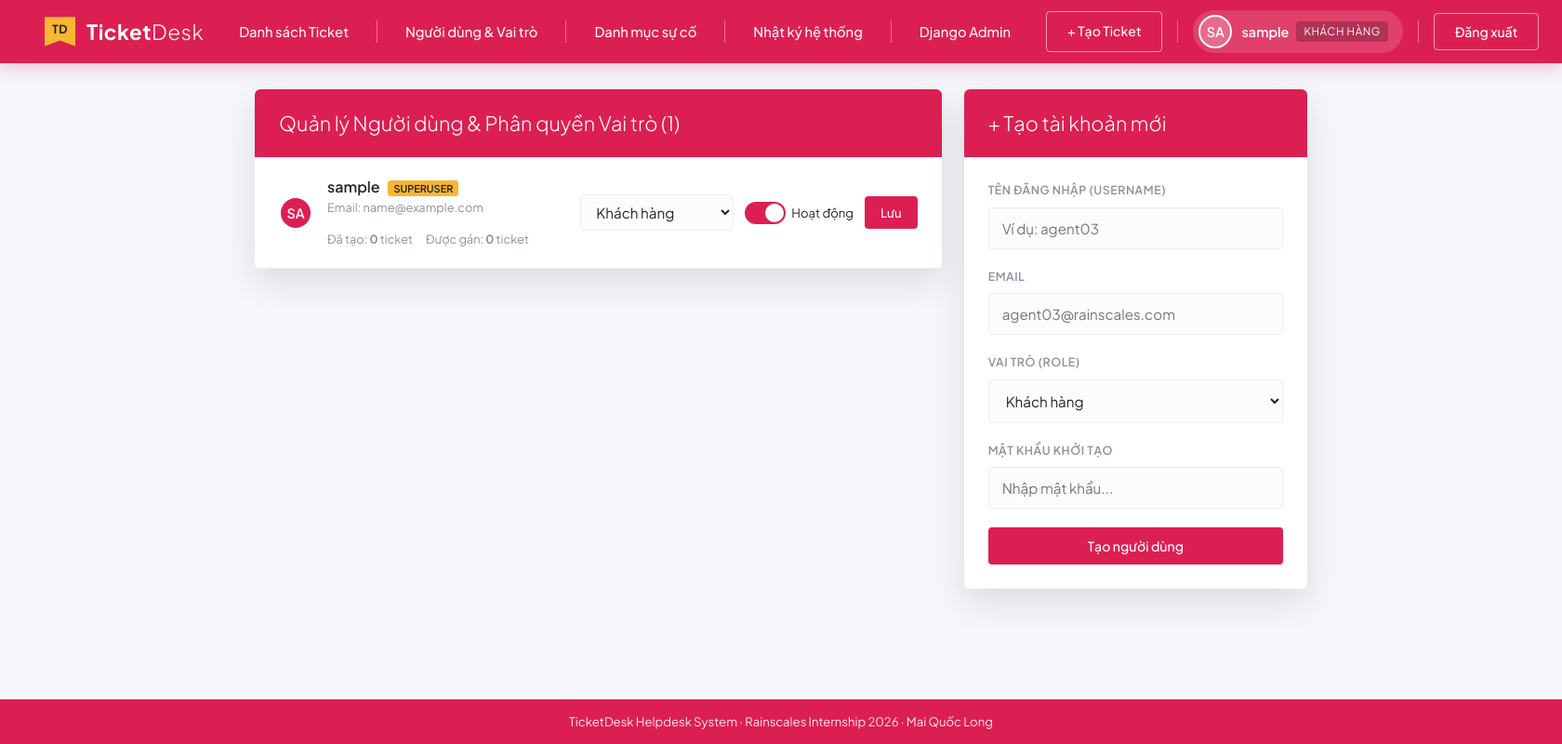
After one commit to MaiQuoclong/ticketdesk, a Django app: page /manage/users/ in a window 1680 px wide. The commit adds this page. Shown: the whole page at 93% size. Run offline with Django 5.2, Linux system fonts and the light colour scheme; the visitor is signed in with stand-in values (Sample User, id 1); data comes from the database, SQL or seed files in the repository; data that the repository does not hold is empty.

Commit message:
feat(ui): bổ sung màn hình quản lý người dùng, danh mục, nhật ký và căn chỉnh navbar

```diff
--- a/apps/tickets/urls.py
+++ b/apps/tickets/urls.py
@@ -7,6 +7,9 @@ app_name = "tickets"
 urlpatterns = [
     path("", views.TicketListView.as_view(), name="list"),
     path("new/", views.TicketCreateView.as_view(), name="create"),
+    path("manage/users/", views.manage_users_view, name="manage_users"),
+    path("manage/categories/", views.manage_categories_view, name="manage_categories"),
+    path("manage/history/", views.manage_history_view, name="manage_history"),
     path("<uuid:pk>/", views.TicketDetailView.as_view(), name="detail"),
     path("<uuid:pk>/edit/", views.TicketUpdateView.as_view(), name="edit"),
     path("<uuid:pk>/assign/", views.ticket_assign_view, name="assign"),
--- a/apps/tickets/views.py
+++ b/apps/tickets/views.py
@@ -1,9 +1,9 @@
 from django.contrib import messages
 from django.contrib.auth.decorators import login_required
 from django.contrib.auth.mixins import LoginRequiredMixin
-from django.db.models import Count, Q
+from django.db.models import Count, ProtectedError, Q
 from django.http import Http404, HttpRequest, HttpResponse
-from django.shortcuts import get_object_or_404, redirect
+from django.shortcuts import get_object_or_404, redirect, render
 from django.urls import reverse_lazy
 from django.views.decorators.http import require_POST
 from django.views.generic import CreateView, DetailView, ListView, UpdateView
@@ -11,7 +11,7 @@ from django.views.generic import CreateView, DetailView, ListView, UpdateView
 from apps.accounts.models import User
 
 from .forms import CommentForm, TicketForm
-from .models import Category, Ticket
+from .models import Category, Ticket, TicketHistory
 from .services import (
     TicketServiceError,
     add_comment,
@@ -190,3 +190,126 @@ def ticket_comment_view(request: HttpRequest, pk) -> HttpResponse:
     else:
         messages.error(request, "Nội dung bình luận không hợp lệ.")
     return redirect("tickets:detail", pk=pk)
+
+
+def _check_manager(request: HttpRequest) -> bool:
+    return request.user.is_authenticated and (
+        request.user.role == User.Role.MANAGER or request.user.is_staff
+    )
+
+
+@login_required
+def manage_users_view(request: HttpRequest) -> HttpResponse:
+    if not _check_manager(request):
+        messages.error(request, "Chỉ Quản lý hoặc Admin mới có quyền quản lý người dùng.")
+        return redirect("tickets:list")
+
+    if request.method == "POST":
+        action = request.POST.get("action")
+        if action == "create_user":
+            username = (request.POST.get("username") or "").strip()
+            email = (request.POST.get("email") or "").strip()
+            password = request.POST.get("password") or ""
+            role = request.POST.get("role") or User.Role.CUSTOMER
+            if not username or not password:
+                messages.error(request, "Vui lòng nhập đầy đủ tên đăng nhập và mật khẩu.")
+            elif User.objects.filter(username=username).exists():
+                messages.error(request, f"Tài khoản '{username}' đã tồn tại.")
+            else:
+                User.objects.create_user(
+                    username=username,
+                    email=email,
+                    password=password,
+                    role=role if role in User.Role.values else User.Role.CUSTOMER,
+                    is_staff=(role == User.Role.MANAGER),
+                )
+                messages.success(request, f"Đã tạo tài khoản '{username}' thành công!")
+        elif action == "update_user":
+            user_id = request.POST.get("user_id")
+            target = get_object_or_404(User, pk=user_id)
+            new_role = request.POST.get("role")
+            is_active = request.POST.get("is_active") == "on"
+            if new_role in User.Role.values:
+                target.role = new_role
+            if target != request.user:
+                target.is_active = is_active
+            target.save(update_fields=["role", "is_active"])
+            messages.success(request, f"Đã cập nhật quyền cho tài khoản '{target.username}'.")
+        return redirect("tickets:manage_users")
+
+    users = User.objects.annotate(
+        created_count=Count("created_tickets", distinct=True),
+        assigned_count=Count("assigned_tickets", distinct=True),
+    ).order_by("-date_joined")
+    return render(
+        request,
+        "tickets/manage_users.html",
+        {"users_list": users, "role_choices": User.Role.choices},
+    )
+
+
+@login_required
+def manage_categories_view(request: HttpRequest) -> HttpResponse:
+    if not _check_manager(request):
+        messages.error(request, "Chỉ Quản lý hoặc Admin mới có quyền quản lý danh mục.")
+        return redirect("tickets:list")
+
+    if request.method == "POST":
+        action = request.POST.get("action")
+        if action == "create":
+            name = (request.POST.get("name") or "").strip()
+            description = (request.POST.get("description") or "").strip()
+            if not name:
+                messages.error(request, "Tên danh mục không được để trống.")
+            elif Category.objects.filter(name__iexact=name).exists():
+                messages.error(request, f"Danh mục '{name}' đã tồn tại.")
+            else:
+                Category.objects.create(name=name, description=description)
+                messages.success(request, f"Đã thêm danh mục '{name}'.")
+        elif action == "update":
+            cat = get_object_or_404(Category, pk=request.POST.get("category_id"))
+            name = (request.POST.get("name") or "").strip()
+            description = (request.POST.get("description") or "").strip()
+            if name:
+                cat.name = name
+                cat.description = description
+                cat.save(update_fields=["name", "description"])
+                messages.success(request, f"Đã cập nhật danh mục '{cat.name}'.")
+        elif action == "delete":
+            cat = get_object_or_404(Category, pk=request.POST.get("category_id"))
+            try:
+                cat_name = cat.name
+                cat.delete()
+                messages.success(request, f"Đã xóa danh mục '{cat_name}'.")
+            except ProtectedError:
+                messages.error(
+                    request,
+                    f"Không thể xóa danh mục '{cat.name}' vì đang có ticket "
+                    "tham chiếu (ràng buộc PROTECT).",
+                )
+        return redirect("tickets:manage_categories")
+
+    categories = Category.objects.annotate(ticket_count=Count("tickets")).order_by("name")
+    return render(request, "tickets/manage_categories.html", {"categories": categories})
+
+
+@login_required
+def manage_history_view(request: HttpRequest) -> HttpResponse:
+    if not _check_manager(request):
+        messages.error(request, "Chỉ Quản lý hoặc Admin mới có quyền tra cứu nhật ký hệ thống.")
+        return redirect("tickets:list")
+
+    q = (request.GET.get("q") or "").strip()
+    histories = TicketHistory.objects.select_related("ticket", "actor").order_by("-created_at")
+    if q:
+        histories = histories.filter(
+            Q(ticket__title__icontains=q)
+            | Q(actor__username__icontains=q)
+            | Q(field__icontains=q)
+            | Q(new_value__icontains=q)
+        )
+    return render(
+        request,
+        "tickets/manage_history.html",
+        {"histories": histories[:100], "current_q": q},
+    )
--- a/static/css/style.css
+++ b/static/css/style.css
@@ -58,22 +58,26 @@ a {
 }
 
 .mv-navbar-inner {
-  max-width: 1180px;
+  width: 100%;
+  max-width: 100%;
   margin: 0 auto;
-  padding: 0 24px;
-  height: 64px;
+  padding: 0 48px;
+  height: 68px;
   display: flex;
   align-items: center;
   justify-content: space-between;
+  gap: 24px;
 }
 
 .mv-brand {
-  display: flex;
+  display: inline-flex;
   align-items: center;
   gap: 12px;
-  font-size: 1.35rem;
+  font-size: 1.4rem;
   font-weight: 300;
   letter-spacing: 0.5px;
+  white-space: nowrap;
+  flex-shrink: 0;
 }
 
 .mv-brand strong {
@@ -89,19 +93,68 @@ a {
   clip-path: polygon(0 0, 100% 0, 100% 100%, 50% 80%, 0 100%);
 }
 
+.mv-nav-menu {
+  display: flex;
+  align-items: center;
+  justify-content: center;
+  gap: 16px;
+  flex: 1;
+  flex-wrap: nowrap;
+}
+
+.mv-nav-link {
+  padding: 8px 14px;
+  border-radius: 4px;
+  font-size: 0.92rem;
+  font-weight: 500;
+  color: rgba(255, 255, 255, 0.95);
+  white-space: nowrap;
+  transition: background 0.18s ease, color 0.18s ease;
+}
+
+.mv-nav-link:hover {
+  background: rgba(255, 255, 255, 0.18);
+  color: #fff;
+}
+
+.mv-nav-divider {
+  width: 1px;
+  height: 24px;
+  background: rgba(255, 255, 255, 0.38);
+  display: inline-block;
+  flex-shrink: 0;
+}
+
 .mv-nav-actions {
   display: flex;
   align-items: center;
-  gap: 18px;
+  gap: 16px;
+  white-space: nowrap;
+  flex-shrink: 0;
 }
 
 .mv-user-pill {
+  display: inline-flex;
+  align-items: center;
+  gap: 10px;
+  padding: 5px 16px 5px 6px;
+  border-radius: 999px;
+  background: rgba(255, 255, 255, 0.15);
+  white-space: nowrap;
+  flex-shrink: 0;
+}
+
+.mv-user-info {
   display: flex;
   align-items: center;
-  gap: 10px;
-  padding: 4px 12px 4px 4px;
-  border-radius: 999px;
-  background: rgba(255, 255, 255, 0.14);
+  gap: 8px;
+  white-space: nowrap;
+}
+
+.mv-user-name {
+  font-size: 0.9rem;
+  font-weight: 600;
+  white-space: nowrap;
 }
 
 .mv-avatar {
@@ -363,6 +416,8 @@ a {
   border-radius: 4px;
   border: 1px solid transparent;
   cursor: pointer;
+  white-space: nowrap;
+  flex-shrink: 0;
   transition: all 0.18s ease;
 }
 
--- a/templates/base.html
+++ b/templates/base.html
@@ -5,31 +5,62 @@
   <meta charset="utf-8">
   <meta name="viewport" content="width=device-width, initial-scale=1">
   <title>{% block title %}TicketDesk{% endblock %} · Rainscales</title>
-  <link rel="stylesheet" href="{% static 'css/style.css' %}">
+  <link rel="stylesheet" href="{% static 'css/style.css' %}?v=4">
 </head>
 <body>
   <header class="mv-navbar">
     <div class="mv-navbar-inner">
+      <!-- Logo bên trái -->
       <a href="{% url 'tickets:list' %}" class="mv-brand">
         <span class="mv-brand-badge">TD</span>
         <span><strong>Ticket</strong>Desk</span>
       </a>
 
+      <!-- Menu điều hướng ở giữa, ngăn cách từng mục bằng vạch trắng -->
+      {% if user.is_authenticated %}
+        <nav class="mv-nav-menu">
+          <a href="{% url 'tickets:list' %}" class="mv-nav-link">
+            Danh sách Ticket
+          </a>
+          {% if user.role == 'manager' or user.is_staff %}
+            <span class="mv-nav-divider"></span>
+            <a href="{% url 'tickets:manage_users' %}" class="mv-nav-link">
+              Người dùng &amp; Vai trò
+            </a>
+            <span class="mv-nav-divider"></span>
+            <a href="{% url 'tickets:manage_categories' %}" class="mv-nav-link">
+              Danh mục sự cố
+            </a>
+            <span class="mv-nav-divider"></span>
+            <a href="{% url 'tickets:manage_history' %}" class="mv-nav-link">
+              Nhật ký hệ thống
+            </a>
+            <span class="mv-nav-divider"></span>
+            <a href="/admin/" class="mv-nav-link">
+              Django Admin
+            </a>
+          {% endif %}
+        </nav>
+      {% endif %}
+
+      <!-- Cụm thao tác & tài khoản ở bên phải -->
       <div class="mv-nav-actions">
         {% if user.is_authenticated %}
           <a href="{% url 'tickets:create' %}" class="mv-btn mv-btn-outline-light">
             + Tạo Ticket
           </a>
+          <span class="mv-nav-divider"></span>
           <div class="mv-user-pill">
             <span class="mv-avatar">{{ user.username|slice:":2" }}</span>
-            <div>
-              <div style="font-size: 0.85rem; font-weight: 600;">{{ user.username }}</div>
+            <div class="mv-user-info">
+              <span class="mv-user-name">{{ user.username }}</span>
               <span class="mv-role-tag">{{ user.get_role_display }}</span>
             </div>
           </div>
-          <form method="post" action="{% url 'accounts:logout' %}" style="display:inline;">
+          <span class="mv-nav-divider"></span>
+          <form method="post" action="{% url 'accounts:logout' %}" style="display:inline; margin:0;">
             {% csrf_token %}
-            <button type="submit" class="mv-btn mv-btn-outline-light" style="padding: 7px 14px; font-size: 0.8rem;">
+            <button type="submit" class="mv-btn mv-btn-outline-light">
               Đăng xuất
             </button>
           </form>
--- /dev/null
+++ b/templates/tickets/manage_users.html
@@ -0,0 +1,101 @@
+{% extends "base.html" %}
+{% block title %}Quản lý Người dùng & Phân vai trò{% endblock %}
+
+{% block content %}
+<div class="mv-detail-grid">
+  <!-- Danh sách tài khoản và phân vai trò -->
+  <div>
+    <div class="mv-card">
+      <div class="mv-card-header-crimson">
+        <h2>Quản lý Người dùng & Phân quyền Vai trò ({{ users_list|length }})</h2>
+      </div>
+      <div>
+        {% for u in users_list %}
+          <form method="post" class="mv-ticket-item" style="flex-wrap: wrap;">
+            {% csrf_token %}
+            <input type="hidden" name="action" value="update_user">
+            <input type="hidden" name="user_id" value="{{ u.pk }}">
+
+            <div class="mv-ticket-main" style="align-items: center;">
+              <span class="mv-avatar" style="background: var(--mv-crimson);">{{ u.username|slice:":2" }}</span>
+              <div>
+                <div style="font-size: 1rem; font-weight: 600;">
+                  {{ u.username }}
+                  {% if u.is_superuser %}
+                    <span style="background: var(--mv-amber); color: #1f1f1f; font-size: 0.68rem; padding: 2px 6px; border-radius: 3px; margin-left: 6px;">SUPERUSER</span>
+                  {% endif %}
+                </div>
+                <div class="mv-ticket-meta">
+                  <span>Email: {{ u.email|default:"Chưa cập nhật" }}</span>
+                  <span>Đã tạo: <strong>{{ u.created_count }}</strong> ticket</span>
+                  <span>Được gán: <strong>{{ u.assigned_count }}</strong> ticket</span>
+                </div>
+              </div>
+            </div>
+
+            <div style="display: flex; align-items: center; gap: 12px;">
+              <select name="role" class="mv-select" style="width: auto; min-width: 165px; padding: 8px 12px;">
+                {% for code, label in role_choices %}
+                  <option value="{{ code }}" {% if u.role == code %}selected{% endif %}>{{ label }}</option>
+                {% endfor %}
+              </select>
+
+              <label style="display: flex; align-items: center; gap: 6px; font-size: 0.82rem; cursor: pointer;" title="Bật/tắt hoạt động tài khoản">
+                <input type="checkbox" name="is_active" class="mv-toggle-input" {% if u.is_active %}checked{% endif %} {% if u == user %}disabled{% endif %}>
+                <span>Hoạt động</span>
+              </label>
+
+              <button type="submit" class="mv-btn mv-btn-crimson" style="padding: 8px 16px; font-size: 0.82rem;">
+                Lưu
+              </button>
+            </div>
+          </form>
+        {% endfor %}
+      </div>
+    </div>
+  </div>
+
+  <!-- Cột phải: Thêm tài khoản mới -->
+  <div>
+    <div class="mv-card">
+      <div class="mv-card-header-crimson">
+        <h2>+ Tạo tài khoản mới</h2>
+      </div>
+      <div class="mv-card-body">
+        <form method="post">
+          {% csrf_token %}
+          <input type="hidden" name="action" value="create_user">
+
+          <div class="mv-form-group">
+            <label class="mv-label">Tên đăng nhập (Username)</label>
+            <input type="text" name="username" class="mv-input" placeholder="Ví dụ: agent03" required>
+          </div>
+
+          <div class="mv-form-group">
+            <label class="mv-label">Email</label>
+            <input type="email" name="email" class="mv-input" placeholder="agent03@rainscales.com">
+          </div>
+
+          <div class="mv-form-group">
+            <label class="mv-label">Vai trò (Role)</label>
+            <select name="role" class="mv-select">
+              {% for code, label in role_choices %}
+                <option value="{{ code }}">{{ label }}</option>
+              {% endfor %}
+            </select>
+          </div>
+
+          <div class="mv-form-group">
+            <label class="mv-label">Mật khẩu khởi tạo</label>
+            <input type="password" name="password" class="mv-input" placeholder="Nhập mật khẩu..." required>
+          </div>
+
+          <button type="submit" class="mv-btn mv-btn-crimson" style="width: 100%;">
+            Tạo người dùng
+          </button>
+        </form>
+      </div>
+    </div>
+  </div>
+</div>
+{% endblock %}
```
Also changed, not shown: templates/tickets/manage_categories.html (added, +82 -0 lines), templates/tickets/manage_history.html (added, +59 -0 lines).
